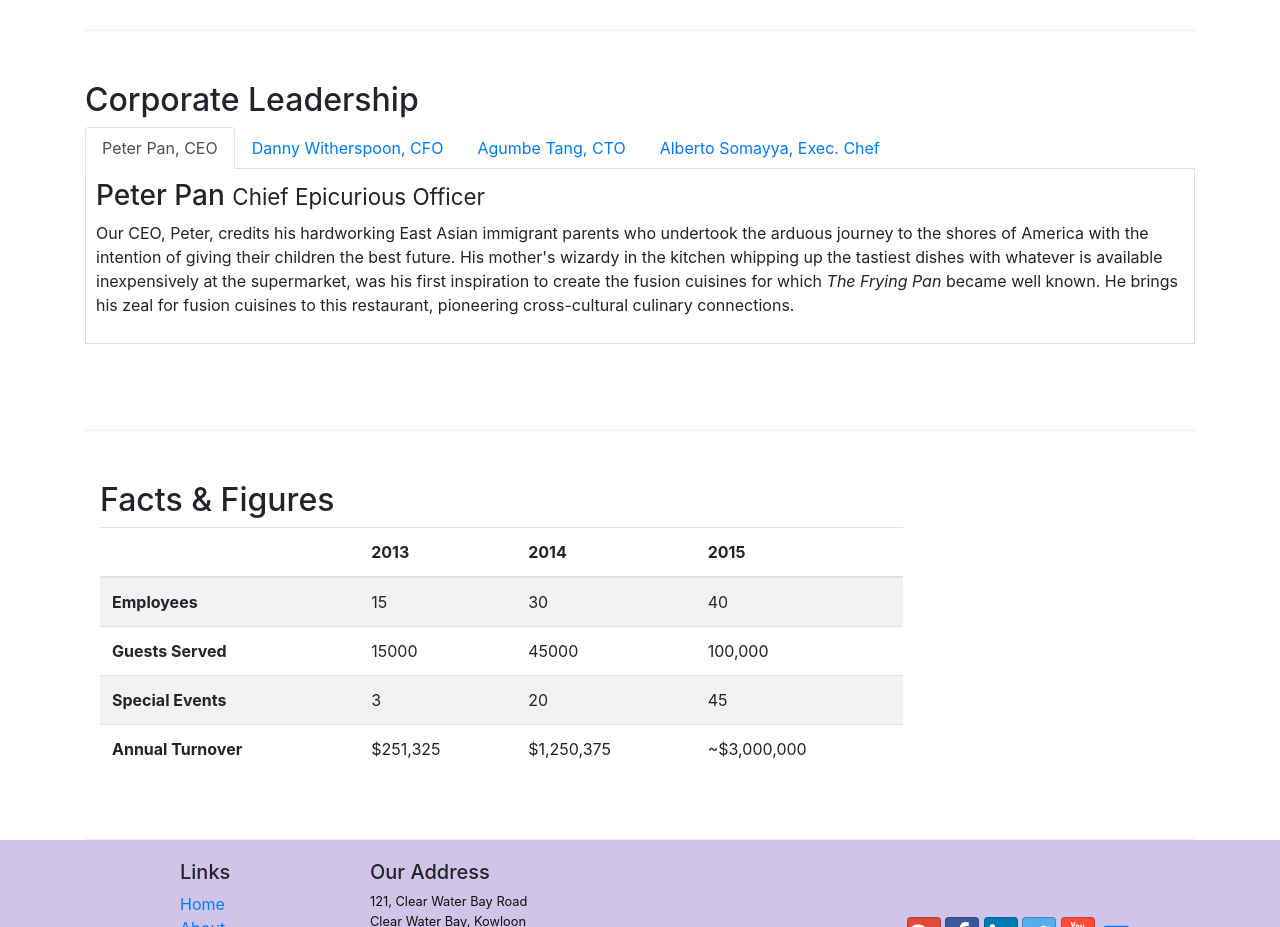
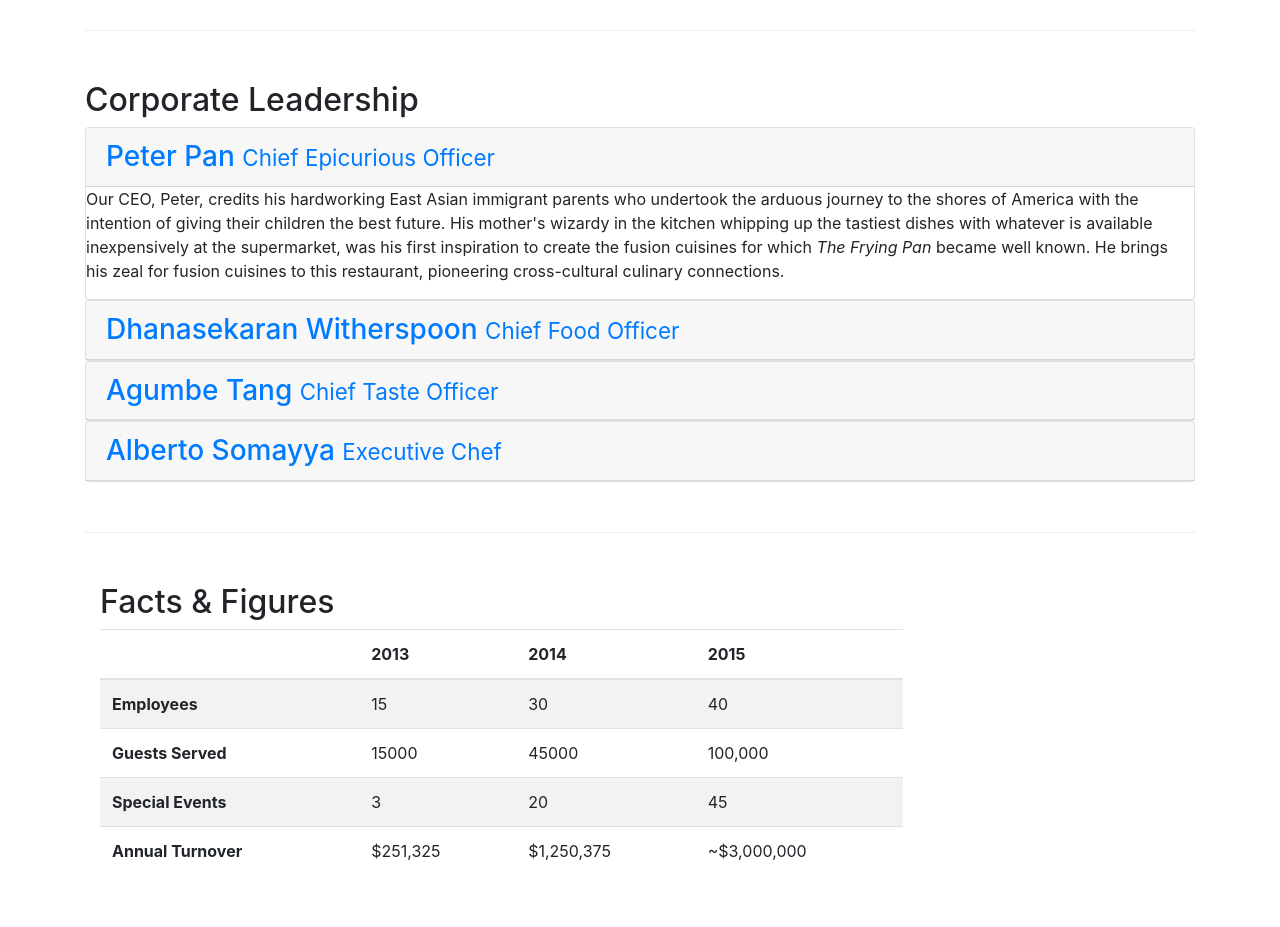
Before and after one commit to Shaharwider/bootstrapCourse, a website: page aboutus.html in a window 1280 px wide. Shown: the part 880-1807 px from the top of the page. Drawn offline with nearby package versions, Linux system fonts and the light colour scheme.

Commit message:
Accordion

```diff
--- a/aboutus.html
+++ b/aboutus.html
@@ -98,40 +98,51 @@
         <div class="row row-content">
             <div class = "col-xs-12">
                 <h2>Corporate Leadership</h2>
-                <ul class="nav nav-tabs">
-                    <li class="nav-item">
-                      <a class="nav-link active" href="#peter"
-                        role="tab" data-toggle="tab">Peter Pan, CEO</a>
-                    </li>
-                    <li class="nav-item">
-                      <a class="nav-link" href="#danny" role="tab"
-                        data-toggle="tab">Danny Witherspoon, CFO</a>
-                    </li>
-                    <li class="nav-item">
-                      <a class="nav-link" href="#agumbe"role="tab"
-                        data-toggle="tab">Agumbe Tang, CTO</a>
-                    </li>
-                    <li class="nav-item">
-                      <a class="nav-link" href="#alberto" role="tab"
-                        data-toggle="tab">Alberto Somayya, Exec. Chef</a>
-                    </li>
-                </ul>
-                <div class="tab-content">
-                    <div role="tabpanel" class="tab-pane fade show active" id="peter">
-                        <h3>Peter Pan <small>Chief Epicurious Officer</small></h3>
-                        <p class="hidden-xs-down">Our CEO, Peter, credits his hardworking East Asian immigrant parents who undertook the arduous journey to the shores of America with the intention of giving their children the best future. His mother's wizardy in the kitchen whipping up the tastiest dishes with whatever is available inexpensively at the supermarket, was his first inspiration to create the fusion cuisines for which <em>The Frying Pan</em> became well known. He brings his zeal for fusion cuisines to this restaurant, pioneering cross-cultural culinary connections.</p>
+                <div id="accordion" role="tablist">
+                    <div class="card">
+                        <div role="tab" class="card-header" id="peterhead">
+                            <h3 class="mb-0"><a data-toggle="collapse" data-parent="#accordion" href="#peter">Peter Pan <small>Chief        Epicurious Officer</small></a>
+                            </h3>
+                        </div>
+                        <div role="tabpanel" class="collapse show" id="peter">
+                            <div class="card-block">
+                                 <p class="hidden-xs-down">Our CEO, Peter, credits his hardworking East Asian immigrant parents who undertook the arduous journey to the shores of America with the intention of giving their children the best future. His mother's wizardy in the kitchen whipping up the tastiest dishes with whatever is available inexpensively at the supermarket, was his first inspiration to create the fusion cuisines for which <em>The Frying Pan</em> became well known. He brings his zeal for fusion cuisines to this restaurant, pioneering cross-cultural culinary connections.</p>
+                            </div>
+                        </div>
                     </div>
-                    <div role="tabpanel" class="tab-pane fade" id="danny">
-                        <h3>Dhanasekaran Witherspoon <small>Chief Food Officer</small></h3>
-                        <p class="hidden-xs-down">Our CFO, Danny, as he is affectionately referred to by his colleagues, comes from a long established family tradition in farming and produce. His experiences growing up on a farm in the Australian outback gave him great appreciation for varieties of food sources. As he puts it in his own words, <em>Everything that runs, wins, and everything that stays, pays!</em></p>
+                    <div class="card">
+                        <div role="tab" class="card-header" id="dannyhead">
+                            <h3 class="mb-0"><a data-toggle="collapse" data-parent="#accordion" href="#danny">Dhanasekaran Witherspoon <small>Chief Food Officer</small></a>
+                            </h3>
+                        </div>
+
+                        <div role="tabpanel" class="collapse" id="danny">
+                            <div class="card-block">
+                                <p class="hidden-xs-down">Our CFO, Danny, as he is affectionately referred to by his colleagues, comes from a long established family tradition in farming and produce. His experiences growing up on a farm in the Australian outback gave him great appreciation for varieties of food sources. As he puts it in his own words, <em>Everything that runs, wins, and everything that stays, pays!</em></p>
+                            </div>
+                        </div>
                     </div>
-                    <div role="tabpanel" class="tab-pane fade" id="agumbe">
-                        <h3>Agumbe Tang <small>Chief Taste Officer</small></h3>
-                        <p class="hidden-xs-down">Blessed with the most discerning gustatory sense, Agumbe, our CTO, personally ensures that every dish that we serve meets his exacting tastes. Our chefs dread the tongue lashing that ensues if their dish does not meet his exacting standards. He lives by his motto, <em>You click only if you survive my lick.</em></p>
+                    <div class="card">
+                        <div role="tab" class="card-header" id="agumbehead">
+                            <h3 class="mb-0"><a data-toggle="collapse" data-parent="#accordion" href="#agumbe">Agumbe Tang <small>Chief Taste Officer</small></a>
+                            </h3>
+                        </div>
+                        <div role="tabpanel" class="collapse" id="agumbe">
+                            <div class="card-block">
+                                <p class="hidden-xs-down">Blessed with the most discerning gustatory sense, Agumbe, our CTO, personally ensures that every dish that we serve meets his exacting tastes. Our chefs dread the tongue lashing that ensues if their dish does not meet his exacting standards. He lives by his motto, <em>You click only if you survive my lick.</em></p>
+                            </div>
+                        </div>
                     </div>
-                    <div role="tabpanel" class="tab-pane fade" id="alberto">
-                        <h3>Alberto Somayya <small>Executive Chef</small></h3>
-                        <p class="hidden-xs-down">Award winning three-star Michelin chef with wide International experience having worked closely with whos-who in the culinary world, he specializes in creating mouthwatering Indo-Italian fusion experiences. He says, <em>Put together the cuisines from the two craziest cultures, and you get a winning hit! Amma Mia!</em></p>
+                    <div class="card">
+                        <div role="tab" class="card-header" id="albertohead">
+                            <h3 class="mb-0"><a data-toggle="collapse" data-parent="#accordion" href="#alberto">Alberto Somayya <small>Executive Chef</small></a>
+                            </h3>
+                        </div>
+                        <div role="tabpanel" class="collapse" id="alberto">
+                            <div class="card-block">
+                                <p class="hidden-xs-down">Award winning three-star Michelin chef with wide International experience having worked closely with whos-who in the culinary world, he specializes in creating mouthwatering Indo-Italian fusion experiences. He says, <em>Put together the cuisines from the two craziest cultures, and you get a winning hit! Amma Mia!</em></p>
+                            </div>
+                        </div>
                     </div>
                 </div>
             </div>
```
